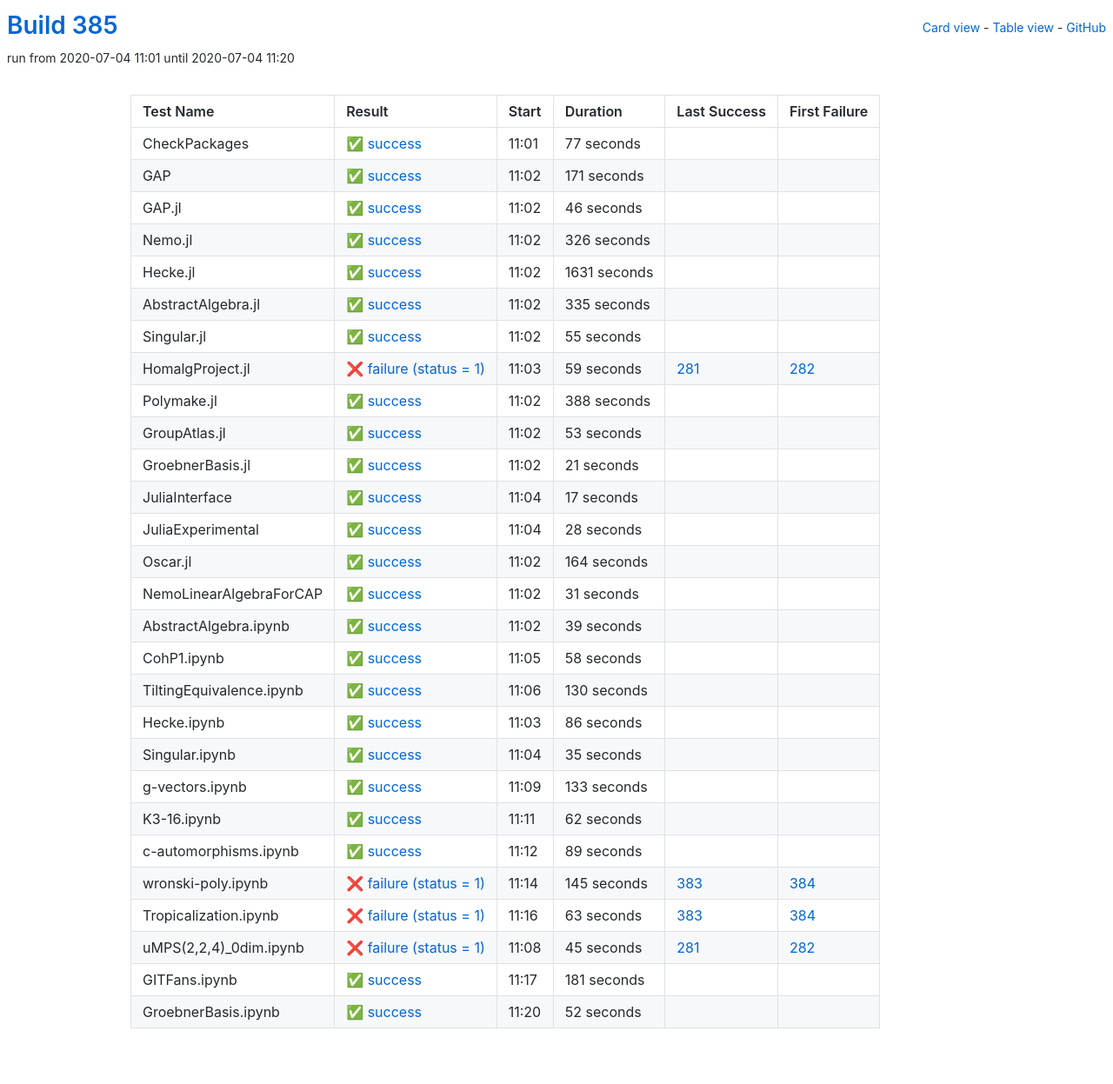
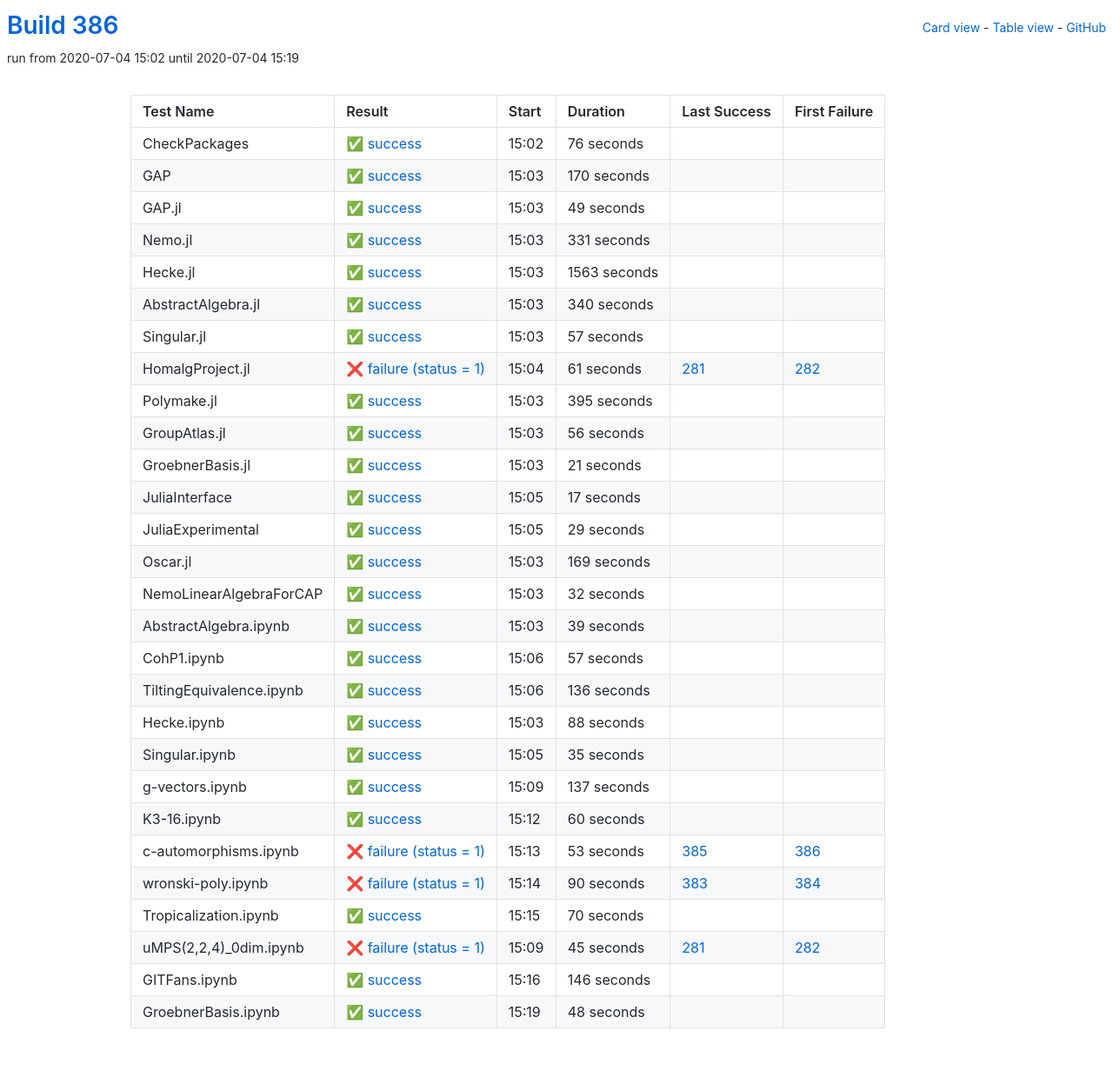
Before and after one commit to oscar-system/oscar-ci-status-stable, a Jekyll site: the page built from table.html, in a window 1280 px wide. Shown: the whole page at 87% size. Built offline with Jekyll 4.4.1, drawn with Linux system fonts in a browser that asks for light colours.

Commit message:
Build #386

```diff
--- a/_data/ci.yml
+++ b/_data/ci.yml
@@ -1,6 +1,6 @@
 ---
-build: 385
-build_url: https://oscarci.mathematik.uni-kl.de/job/oscar-stable/385/
+build: 386
+build_url: https://oscarci.mathematik.uni-kl.de/job/oscar-stable/386/
 job: oscar-stable
 organization: oscar-system
 repo: oscar-ci-status-stable
@@ -8,128 +8,128 @@ repourl: https://github.com/oscar-system/oscar-ci-status-stable
 tests:
 - name: CheckPackages
   id: checkpackages
-  log: https://oscarci.mathematik.uni-kl.de/job/oscar-stable/385/artifact/logs/build-385/CheckPackages.log
-  start: 2020-07-04 11:01
+  log: https://oscarci.mathematik.uni-kl.de/job/oscar-stable/386/artifact/logs/build-386/CheckPackages.log
+  start: 2020-07-04 15:02
   success: true
   exitcode: 0
   status: success
-  duration: 77
+  duration: 76
   last_success: false
   last_success_url:
   first_failure: false
   first_failure_url:
 - name: GAP
   id: gap
-  log: https://oscarci.mathematik.uni-kl.de/job/oscar-stable/385/artifact/logs/build-385/GAP.log
-  start: 2020-07-04 11:02
+  log: https://oscarci.mathematik.uni-kl.de/job/oscar-stable/386/artifact/logs/build-386/GAP.log
+  start: 2020-07-04 15:03
   success: true
   exitcode: 0
   status: success
-  duration: 171
+  duration: 170
   last_success: false
   last_success_url:
   first_failure: false
   first_failure_url:
 - name: GAP.jl
   id: gap-jl
-  log: https://oscarci.mathematik.uni-kl.de/job/oscar-stable/385/artifact/logs/build-385/GAP.jl.log
-  start: 2020-07-04 11:02
+  log: https://oscarci.mathematik.uni-kl.de/job/oscar-stable/386/artifact/logs/build-386/GAP.jl.log
+  start: 2020-07-04 15:03
   success: true
   exitcode: 0
   status: success
-  duration: 46
+  duration: 49
   last_success: false
   last_success_url:
   first_failure: false
   first_failure_url:
 - name: Nemo.jl
   id: nemo-jl
-  log: https://oscarci.mathematik.uni-kl.de/job/oscar-stable/385/artifact/logs/build-385/Nemo.jl.log
-  start: 2020-07-04 11:02
+  log: https://oscarci.mathematik.uni-kl.de/job/oscar-stable/386/artifact/logs/build-386/Nemo.jl.log
+  start: 2020-07-04 15:03
   success: true
   exitcode: 0
   status: success
-  duration: 326
+  duration: 331
   last_success: false
   last_success_url:
   first_failure: false
   first_failure_url:
 - name: Hecke.jl
   id: hecke-jl
-  log: https://oscarci.mathematik.uni-kl.de/job/oscar-stable/385/artifact/logs/build-385/Hecke.jl.log
-  start: 2020-07-04 11:02
+  log: https://oscarci.mathematik.uni-kl.de/job/oscar-stable/386/artifact/logs/build-386/Hecke.jl.log
+  start: 2020-07-04 15:03
   success: true
   exitcode: 0
   status: success
-  duration: 1631
+  duration: 1563
   last_success: false
   last_success_url:
   first_failure: false
   first_failure_url:
 - name: AbstractAlgebra.jl
   id: abstractalgebra-jl
-  log: https://oscarci.mathematik.uni-kl.de/job/oscar-stable/385/artifact/logs/build-385/AbstractAlgebra.jl.log
-  start: 2020-07-04 11:02
+  log: https://oscarci.mathematik.uni-kl.de/job/oscar-stable/386/artifact/logs/build-386/AbstractAlgebra.jl.log
+  start: 2020-07-04 15:03
   success: true
   exitcode: 0
   status: success
-  duration: 335
+  duration: 340
   last_success: false
   last_success_url:
   first_failure: false
   first_failure_url:
 - name: Singular.jl
   id: singular-jl
-  log: https://oscarci.mathematik.uni-kl.de/job/oscar-stable/385/artifact/logs/build-385/Singular.jl.log
-  start: 2020-07-04 11:02
+  log: https://oscarci.mathematik.uni-kl.de/job/oscar-stable/386/artifact/logs/build-386/Singular.jl.log
+  start: 2020-07-04 15:03
   success: true
   exitcode: 0
   status: success
-  duration: 55
+  duration: 57
   last_success: false
   last_success_url:
   first_failure: false
   first_failure_url:
 - name: HomalgProject.jl
   id: homalgproject-jl
-  log: https://oscarci.mathematik.uni-kl.de/job/oscar-stable/385/artifact/logs/build-385/HomalgProject.jl.log
-  start: 2020-07-04 11:03
+  log: https://oscarci.mathematik.uni-kl.de/job/oscar-stable/386/artifact/logs/build-386/HomalgProject.jl.log
+  start: 2020-07-04 15:04
   success: false
   exitcode: 1
   status: failure
-  duration: 59
+  duration: 61
   last_success: 281
   last_success_url: https://oscarci.mathematik.uni-kl.de/job/oscar-stable/281/
   first_failure: 282
   first_failure_url: https://oscarci.mathematik.uni-kl.de/job/oscar-stable/282/
 - name: Polymake.jl
   id: polymake-jl
-  log: https://oscarci.mathematik.uni-kl.de/job/oscar-stable/385/artifact/logs/build-385/Polymake.jl.log
-  start: 2020-07-04 11:02
+  log: https://oscarci.mathematik.uni-kl.de/job/oscar-stable/386/artifact/logs/build-386/Polymake.jl.log
+  start: 2020-07-04 15:03
   success: true
   exitcode: 0
   status: success
-  duration: 388
+  duration: 395
   last_success: false
   last_success_url:
   first_failure: false
   first_failure_url:
 - name: GroupAtlas.jl
   id: groupatlas-jl
-  log: https://oscarci.mathematik.uni-kl.de/job/oscar-stable/385/artifact/logs/build-385/GroupAtlas.jl.log
-  start: 2020-07-04 11:02
+  log: https://oscarci.mathematik.uni-kl.de/job/oscar-stable/386/artifact/logs/build-386/GroupAtlas.jl.log
+  start: 2020-07-04 15:03
   success: true
   exitcode: 0
   status: success
-  duration: 53
+  duration: 56
   last_success: false
   last_success_url:
   first_failure: false
   first_failure_url:
 - name: GroebnerBasis.jl
   id: groebnerbasis-jl
-  log: https://oscarci.mathematik.uni-kl.de/job/oscar-stable/385/artifact/logs/build-385/GroebnerBasis.jl.log
-  start: 2020-07-04 11:02
+  log: https://oscarci.mathematik.uni-kl.de/job/oscar-stable/386/artifact/logs/build-386/GroebnerBasis.jl.log
+  start: 2020-07-04 15:03
   success: true
   exitcode: 0
   status: success
@@ -140,8 +140,8 @@ tests:
   first_failure_url:
 - name: JuliaInterface
   id: juliainterface
-  log: https://oscarci.mathematik.uni-kl.de/job/oscar-stable/385/artifact/logs/build-385/JuliaInterface.log
-  start: 2020-07-04 11:04
+  log: https://oscarci.mathematik.uni-kl.de/job/oscar-stable/386/artifact/logs/build-386/JuliaInterface.log
+  start: 2020-07-04 15:05
   success: true
   exitcode: 0
   status: success
@@ -152,44 +152,44 @@ tests:
   first_failure_url:
 - name: JuliaExperimental
   id: juliaexperimental
-  log: https://oscarci.mathematik.uni-kl.de/job/oscar-stable/385/artifact/logs/build-385/JuliaExperimental.log
-  start: 2020-07-04 11:04
+  log: https://oscarci.mathematik.uni-kl.de/job/oscar-stable/386/artifact/logs/build-386/JuliaExperimental.log
+  start: 2020-07-04 15:05
   success: true
   exitcode: 0
   status: success
-  duration: 28
+  duration: 29
   last_success: false
   last_success_url:
   first_failure: false
   first_failure_url:
 - name: Oscar.jl
   id: oscar-jl
-  log: https://oscarci.mathematik.uni-kl.de/job/oscar-stable/385/artifact/logs/build-385/Oscar.jl.log
-  start: 2020-07-04 11:02
+  log: https://oscarci.mathematik.uni-kl.de/job/oscar-stable/386/artifact/logs/build-386/Oscar.jl.log
+  start: 2020-07-04 15:03
   success: true
   exitcode: 0
   status: success
-  duration: 164
+  duration: 169
   last_success: false
   last_success_url:
   first_failure: false
   first_failure_url:
 - name: NemoLinearAlgebraForCAP
   id: nemolinearalgebraforcap
-  log: https://oscarci.mathematik.uni-kl.de/job/oscar-stable/385/artifact/logs/build-385/NemoLinearAlgebraForCAP.log
-  start: 2020-07-04 11:02
+  log: https://oscarci.mathematik.uni-kl.de/job/oscar-stable/386/artifact/logs/build-386/NemoLinearAlgebraForCAP.log
+  start: 2020-07-04 15:03
   success: true
   exitcode: 0
   status: success
-  duration: 31
+  duration: 32
   last_success: false
   last_success_url:
   first_failure: false
   first_failure_url:
 - name: AbstractAlgebra.ipynb
   id: abstractalgebra-ipynb
-  log: https://oscarci.mathematik.uni-kl.de/job/oscar-stable/385/artifact/logs/build-385/AbstractAlgebra.ipynb.log
-  start: 2020-07-04 11:02
+  log: https://oscarci.mathematik.uni-kl.de/job/oscar-stable/386/artifact/logs/build-386/AbstractAlgebra.ipynb.log
+  start: 2020-07-04 15:03
   success: true
   exitcode: 0
   status: success
@@ -200,44 +200,44 @@ tests:
   first_failure_url:
 - name: CohP1.ipynb
   id: cohp1-ipynb
-  log: https://oscarci.mathematik.uni-kl.de/job/oscar-stable/385/artifact/logs/build-385/CohP1.ipynb.log
-  start: 2020-07-04 11:05
+  log: https://oscarci.mathematik.uni-kl.de/job/oscar-stable/386/artifact/logs/build-386/CohP1.ipynb.log
+  start: 2020-07-04 15:06
   success: true
   exitcode: 0
   status: success
-  duration: 58
+  duration: 57
   last_success: false
   last_success_url:
   first_failure: false
   first_failure_url:
 - name: TiltingEquivalence.ipynb
   id: tiltingequivalence-ipynb
-  log: https://oscarci.mathematik.uni-kl.de/job/oscar-stable/385/artifact/logs/build-385/TiltingEquivalence.ipynb.log
-  start: 2020-07-04 11:06
+  log: https://oscarci.mathematik.uni-kl.de/job/oscar-stable/386/artifact/logs/build-386/TiltingEquivalence.ipynb.log
+  start: 2020-07-04 15:06
   success: true
   exitcode: 0
   status: success
-  duration: 130
+  duration: 136
   last_success: false
   last_success_url:
   first_failure: false
   first_failure_url:
 - name: Hecke.ipynb
   id: hecke-ipynb
-  log: https://oscarci.mathematik.uni-kl.de/job/oscar-stable/385/artifact/logs/build-385/Hecke.ipynb.log
-  start: 2020-07-04 11:03
+  log: https://oscarci.mathematik.uni-kl.de/job/oscar-stable/386/artifact/logs/build-386/Hecke.ipynb.log
+  start: 2020-07-04 15:03
   success: true
   exitcode: 0
   status: success
-  duration: 86
+  duration: 88
   last_success: false
   last_success_url:
   first_failure: false
   first_failure_url:
 - name: Singular.ipynb
   id: singular-ipynb
-  log: https://oscarci.mathematik.uni-kl.de/job/oscar-stable/385/artifact/logs/build-385/Singular.ipynb.log
-  start: 2020-07-04 11:04
+  log: https://oscarci.mathematik.uni-kl.de/job/oscar-stable/386/artifact/logs/build-386/Singular.ipynb.log
+  start: 2020-07-04 15:05
   success: true
   exitcode: 0
   status: success
@@ -248,68 +248,68 @@ tests:
   first_failure_url:
 - name: g-vectors.ipynb
   id: g-vectors-ipynb
-  log: https://oscarci.mathematik.uni-kl.de/job/oscar-stable/385/artifact/logs/build-385/g-vectors.ipynb.log
-  start: 2020-07-04 11:09
+  log: https://oscarci.mathematik.uni-kl.de/job/oscar-stable/386/artifact/logs/build-386/g-vectors.ipynb.log
+  start: 2020-07-04 15:09
   success: true
   exitcode: 0
   status: success
-  duration: 133
+  duration: 137
   last_success: false
   last_success_url:
   first_failure: false
   first_failure_url:
 - name: K3-16.ipynb
   id: k3-16-ipynb
-  log: https://oscarci.mathematik.uni-kl.de/job/oscar-stable/385/artifact/logs/build-385/K3-16.ipynb.log
-  start: 2020-07-04 11:11
+  log: https://oscarci.mathematik.uni-kl.de/job/oscar-stable/386/artifact/logs/build-386/K3-16.ipynb.log
+  start: 2020-07-04 15:12
   success: true
   exitcode: 0
   status: success
-  duration: 62
+  duration: 60
   last_success: false
   last_success_url:
   first_failure: false
   first_failure_url:
 - name: c-automorphisms.ipynb
   id: c-automorphisms-ipynb
-  log: https://oscarci.mathematik.uni-kl.de/job/oscar-stable/385/artifact/logs/build-385/c-automorphisms.ipynb.log
-  start: 2020-07-04 11:12
-  success: true
-  exitcode: 0
-  status: success
-  duration: 89
-  last_success: false
-  last_success_url:
-  first_failure: false
-  first_failure_url:
-- name: wronski-poly.ipynb
-  id: wronski-poly-ipynb
-  log: https://oscarci.mathematik.uni-kl.de/job/oscar-stable/385/artifact/logs/build-385/wronski-poly.ipynb.log
-  start: 2020-07-04 11:14
+  log: https://oscarci.mathematik.uni-kl.de/job/oscar-stable/386/artifact/logs/build-386/c-automorphisms.ipynb.log
+  start: 2020-07-04 15:13
   success: false
   exitcode: 1
   status: failure
-  duration: 145
+  duration: 53
+  last_success: 385
+  last_success_url: https://oscarci.mathematik.uni-kl.de/job/oscar-stable/385/
+  first_failure: 386
+  first_failure_url: https://oscarci.mathematik.uni-kl.de/job/oscar-stable/386/
+- name: wronski-poly.ipynb
+  id: wronski-poly-ipynb
+  log: https://oscarci.mathematik.uni-kl.de/job/oscar-stable/386/artifact/logs/build-386/wronski-poly.ipynb.log
+  start: 2020-07-04 15:14
+  success: false
+  exitcode: 1
+  status: failure
+  duration: 90
   last_success: 383
   last_success_url: https://oscarci.mathematik.uni-kl.de/job/oscar-stable/383/
   first_failure: 384
   first_failure_url: https://oscarci.mathematik.uni-kl.de/job/oscar-stable/384/
 - name: Tropicalization.ipynb
   id: tropicalization-ipynb
-  log: https://oscarci.mathematik.uni-kl.de/job/oscar-stable/385/artifact/logs/build-385/Tropicalization.ipynb.log
-  start: 2020-07-04 11:16
-  success: false
-  exitcode: 1
-  status: failure
-  duration: 63
-  last_success: 383
-  last_success_url: https://oscarci.mathematik.uni-kl.de/job/oscar-stable/383/
-  first_failure: 384
-  first_failure_url: https://oscarci.mathematik.uni-kl.de/job/oscar-stable/384/
+  log: https://oscarci.mathematik.uni-kl.de/job/oscar-stable/386/artifact/logs/build-386/Tropicalization.ipynb.log
+  start: 2020-07-04 15:15
+  success: true
+  exitcode: 0
+  status: success
+  duration: 70
+  last_success: false
+  last_success_url:
+  first_failure: false
+  first_failure_url:
 - name: uMPS(2,2,4)_0dim.ipynb
   id: umps-2-2-4-0dim-ipynb
-  log: https://oscarci.mathematik.uni-kl.de/job/oscar-stable/385/artifact/logs/build-385/uMPS-2-2-4-_0dim.ipynb.log
-  start: 2020-07-04 11:08
+  log: https://oscarci.mathematik.uni-kl.de/job/oscar-stable/386/artifact/logs/build-386/uMPS-2-2-4-_0dim.ipynb.log
+  start: 2020-07-04 15:09
   success: false
   exitcode: 1
   status: failure
@@ -320,24 +320,24 @@ tests:
   first_failure_url: https://oscarci.mathematik.uni-kl.de/job/oscar-stable/282/
 - name: GITFans.ipynb
   id: gitfans-ipynb
-  log: https://oscarci.mathematik.uni-kl.de/job/oscar-stable/385/artifact/logs/build-385/GITFans.ipynb.log
-  start: 2020-07-04 11:17
+  log: https://oscarci.mathematik.uni-kl.de/job/oscar-stable/386/artifact/logs/build-386/GITFans.ipynb.log
+  start: 2020-07-04 15:16
   success: true
   exitcode: 0
   status: success
-  duration: 181
+  duration: 146
   last_success: false
   last_success_url:
   first_failure: false
   first_failure_url:
 - name: GroebnerBasis.ipynb
   id: groebnerbasis-ipynb
-  log: https://oscarci.mathematik.uni-kl.de/job/oscar-stable/385/artifact/logs/build-385/GroebnerBasis.ipynb.log
-  start: 2020-07-04 11:20
+  log: https://oscarci.mathematik.uni-kl.de/job/oscar-stable/386/artifact/logs/build-386/GroebnerBasis.ipynb.log
+  start: 2020-07-04 15:19
   success: true
   exitcode: 0
   status: success
-  duration: 52
+  duration: 48
   last_success: false
   last_success_url:
   first_failure: false
```
Also changed, not shown: README.md.
